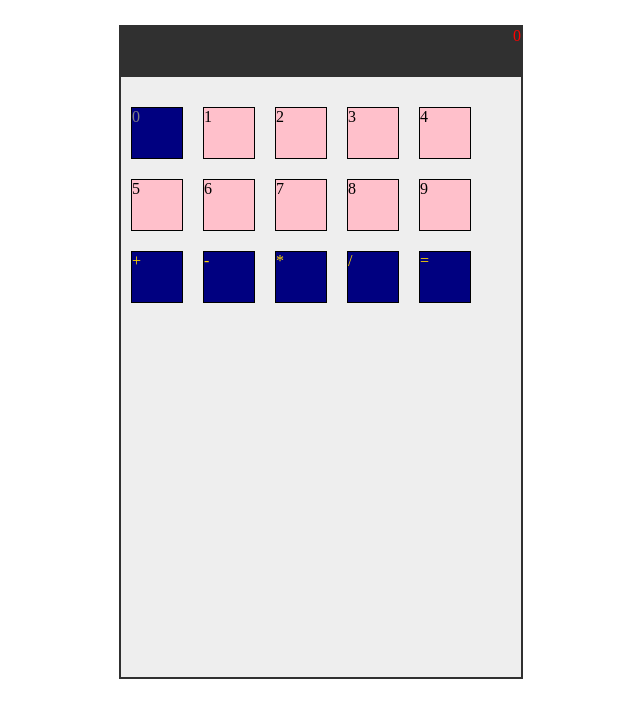
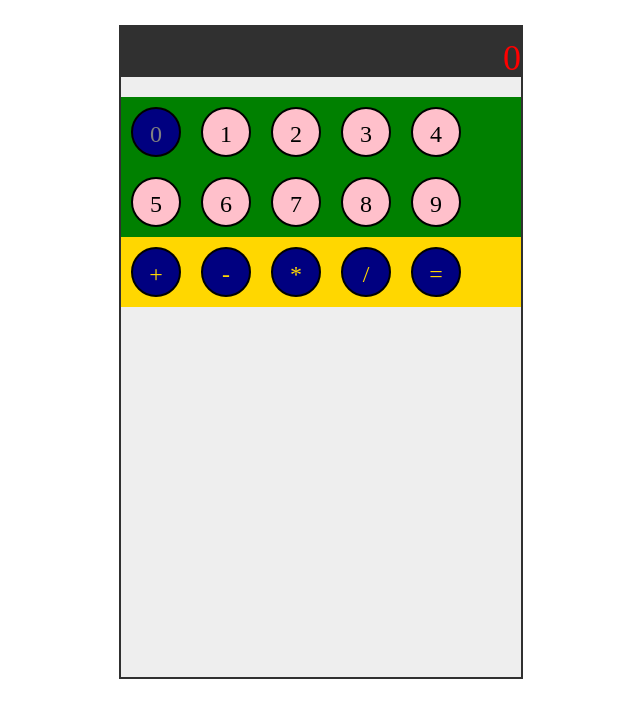
Before and after one commit to cjordanball/calculator, a website with bundled scripts: page public/index.html in a window 1280 px wide. Shown: the whole page, without its empty margins (319-959 px from the left). Built offline with nearby package versions, Linux system fonts and the light colour scheme.

Commit message:
add some preliminary styling

```diff
--- a/public/scripts/components/keys/functionKey.js
+++ b/public/scripts/components/keys/functionKey.js
@@ -2,16 +2,14 @@ const FunctionKey = (sign) => {
 	const buttonDiv = document.createElement('div');
 	const functionSpan = document.createElement('span');
 
-	buttonDiv.classList.add('functionButton');
+	buttonDiv.classList.add('button', 'functionButton');
 	if (sign === '=') {
 		buttonDiv.classList.add('equalsButton');
 	}
-	functionSpan.classList.add('functionText');
-	functionSpan.innerText = sign;
 
 	buttonDiv.dataset.operator = sign;
+	buttonDiv.innerText = sign;
 	buttonDiv.id = `functionKey${sign}`;
-	buttonDiv.appendChild(functionSpan);
 
 	return buttonDiv;
 }
--- a/public/scripts/components/keys/numberContainer.js
+++ b/public/scripts/components/keys/numberContainer.js
@@ -4,8 +4,9 @@ import { mathData } from '../../services/mathService.js';
 
 const handleInput = (data) => {
 	if (!mathData.operator) {
-		mathData.operand1 += data;
-		console.log(mathData.operand1)
+		if (data) {
+			mathData.operand1 += data;
+		}
 	} else {
 		mathData.operand2 += data;
 	}
@@ -15,7 +16,7 @@ const handleInput = (data) => {
 
 const NumberContainer = () => {
 	const numberContainer = document.createElement('div');
-	numberContainer.classList.add('numberbox');
+	numberContainer.classList.add('numberBox');
 
 	for (let i = 0 ; i < 10; i++) {
 		const numKey = NumberKey(i);
--- a/public/scripts/components/keys/numberKey.js
+++ b/public/scripts/components/keys/numberKey.js
@@ -2,16 +2,14 @@ const NumberKey = (num) => {
 	const buttonDiv = document.createElement('div');
 	const numberSpan = document.createElement('span');
 
-	buttonDiv.classList.add('numberButton');
+	buttonDiv.classList.add('button', 'numberButton');
 	if (num === 0) {
 		buttonDiv.classList.add('zeroButton');
 	}
-	numberSpan.classList.add('numberText');
-	numberSpan.innerText = num;
 
 	buttonDiv.dataset.number = num;
 	buttonDiv.id = `numberKey${num}`;
-	buttonDiv.appendChild(numberSpan);
+	buttonDiv.innerText = num.toString();
 
 	return buttonDiv;
 }
--- a/public/styles/less/container.less
+++ b/public/styles/less/container.less
@@ -5,3 +5,17 @@
 	border: 2px solid #303030;
 	margin: 25px auto 0 auto;
 }
+
+.numberBox {
+	background-color: green;
+	display: flex;
+	flex-direction: row;
+	flex-wrap: wrap;
+}
+
+.functionBox {
+	background-color: gold;
+	display: flex;
+	flex-direction: row;
+	flex-wrap: wrap;
+}
--- a/public/styles/less/display.less
+++ b/public/styles/less/display.less
@@ -5,6 +5,9 @@
 	margin-bottom: 20px;
 	background-color: #303030;
 	color: red;
+	font-size: 36px;
+	padding-top: 10px;
 	text-align: right;
+	box-sizing: border-box;
 
 }
--- a/public/styles/less/keys.less
+++ b/public/styles/less/keys.less
@@ -1,23 +1,28 @@
-.numberButton {
-	border: black solid 1px;
-	background-color: pink;
+.button {
+	border: black solid 2px;
 	height: 50px;
 	width: 50px;
-	display: inline-flex;
+	border-radius: 25px;
+	font-size: 24px;
+	padding-top: 12px;
+	box-sizing: border-box;
+	text-align: center;
+
+}
+
+.numberButton {
+	background-color: pink;
 	margin: 10px;
 }
 
 .zeroButton {
 	background-color: navy !important;
 	color: grey;
+
 }
 
 .functionButton {
-	border: black solid 1px;
 	background-color: navy;
-	height: 50px;
-	width: 50px;
-	display: inline-flex;
 	margin: 10px;
 	color: gold;
 }
```
Also changed, not shown: public/styles/styles.css.
